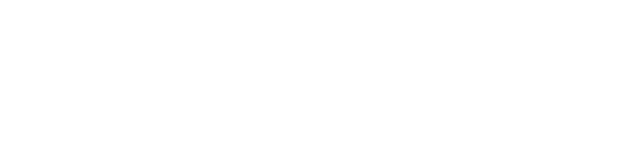
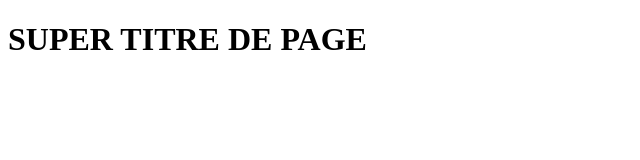
Before and after one commit to grungi-ankhfire/if3_wad23_test, a plain HTML site: page index.html in a window 1280 px wide. Shown: the whole page, without its empty margins (0-640 px from the left). Drawn offline with Linux system fonts and the light colour scheme.

Commit message:
Added H1

```diff
--- a/index.html
+++ b/index.html
@@ -7,6 +7,6 @@
     <title>Document</title>
 </head>
 <body>
-
+    <h1>SUPER TITRE DE PAGE</h1>
 </body>
 </html>
```
